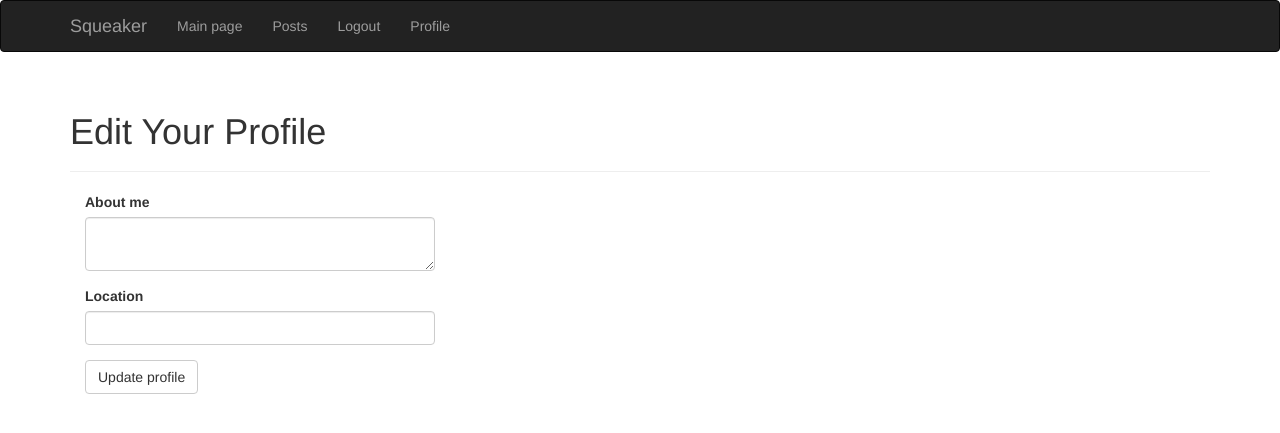
After one commit to s22020/PTN-squeaker, a Flask app: page /edit-profile in a window 1280 px wide. The commit adds this page. Shown: the top 433 px of the page. Run offline with Flask 3, Linux system fonts and the light colour scheme; the visitor is signed in with stand-in values (Sample User, id 1); some libraries are stand-ins or nearby versions.

Commit message:
Add profile browsing and profile editing MVT

```diff
--- a/app/main/forms.py
+++ b/app/main/forms.py
@@ -1,6 +1,6 @@
 from flask_wtf import FlaskForm
 from wtforms import TextAreaField, SubmitField, StringField
-from wtforms.validators import DataRequired
+from wtforms.validators import DataRequired, Length
 
 class PostForm(FlaskForm):
     post = TextAreaField('Squeak something', validators=[DataRequired()])
@@ -10,3 +10,9 @@ class PostForm(FlaskForm):
 class NameForm(FlaskForm):
     name = StringField("What's your name?", validators=[DataRequired()])
     submit = SubmitField("Send")
+
+
+class EditProfileForm(FlaskForm):
+    about_me = TextAreaField('About me', validators=[Length(0, 160)])
+    location = StringField('Location', validators=[Length(0, 64)])
+    submit = SubmitField('Update profile')
--- a/app/main/views.py
+++ b/app/main/views.py
@@ -1,14 +1,15 @@
 from datetime import datetime
-from flask import render_template, session, redirect, url_for, current_app
+from flask import render_template, session, redirect, url_for, current_app, flash
 from . import main
 from .. import db
-from .forms import NameForm, PostForm
+from .forms import NameForm, PostForm, EditProfileForm
 from ..models import User, Post
+from flask_login import login_user, logout_user, login_required, current_user
 
 
 @main.route("/")
 def index():
-    return render_template('user.html')
+    return render_template('index.html')
 
 
 @main.route("/post", methods=["GET", "POST"])
@@ -24,3 +25,25 @@ def post():
         form.post.data = ''
         return redirect(url_for('.post'))
     return render_template('post.html', form=form, posts=posts, name=session.get('name'), current_time=datetime.utcnow())
+
+
+@main.route('/user/<username>')
+def user(username):
+    user = User.query.filter_by(username=username).first_or_404()
+    return render_template('user.html', user=user)
+
+
+@main.route('/edit-profile', methods=['GET', 'POST'])
+@login_required
+def edit_profile():
+    form = EditProfileForm()
+    if form.validate_on_submit():
+        current_user.about_me = form.about_me.data
+        current_user.location = form.location.data
+        db.session.add(current_user._get_current_object())
+        db.session.commit()
+        flash('Your profile was successfully updated.')
+        return redirect(url_for('.user', username=current_user.username))
+    form.location.data = current_user.location
+    form.about_me.data = current_user.about_me
+    return render_template('edit-profile.html', form=form)
--- a/app/models.py
+++ b/app/models.py
@@ -12,6 +12,9 @@ class User(UserMixin, db.Model):
     email = db.Column(db.String(64), unique=True, index=True)
     username = db.Column(db.String(64), unique=True, index=True, nullable=False)
     password_hash = db.Column(db.String(128))
+    location = db.Column(db.String(64))
+    about_me = db.Column(db.String(160))
+    member_since = db.Column(db.DateTime(), default=datetime.utcnow)
     posts = db.relationship('Post', backref='user', lazy='dynamic')
 
     @property
--- a/app/templates/base.html
+++ b/app/templates/base.html
@@ -6,6 +6,7 @@
 {{ super() }}
 <link rel="shortcut" href="{{ url_for('static', filename='favicon.ico') }}" type="image/x-icon">
 <link rel="icon" href="{{ url_for('static', filename='favicon.ico') }}" type="image/x-icon">
+<link rel="stylesheet" href="https://cdnjs.cloudflare.com/ajax/libs/font-awesome/6.4.0/css/fontawesome.min.css">
 {% endblock %}
 
 {% block title %}Squeaker{% endblock %}
@@ -32,6 +33,9 @@
                 {% else %}
                 <li><a href="{{ url_for('auth.login') }}">Login</a></li>
                 {% endif %}
+                {% if current_user.is_authenticated %}
+                <li><a href="{{ url_for('main.user', username=current_user.username) }}">Profile</a></li>
+                {% endif %}
             </ul>
         </div>
     </div>
--- /dev/null
+++ b/app/templates/edit-profile.html
@@ -0,0 +1,11 @@
+{% extends "base.html" %}
+{% import "bootstrap/wtf.html" as wtf %}
+
+{% block page_content %}
+    <div class="page-header">
+        <h1>Edit Your Profile</h1>
+    </div>
+    <div class="col-md-4">
+        {{ wtf.quick_form(form) }}
+    </div>
+{% endblock %}
```
Also changed, not shown: app/templates/index.html (added, +7 -0 lines), app/templates/user.html (+13 -2 lines), migrations/versions/0500c6601314_.py (added, +36 -0 lines).
